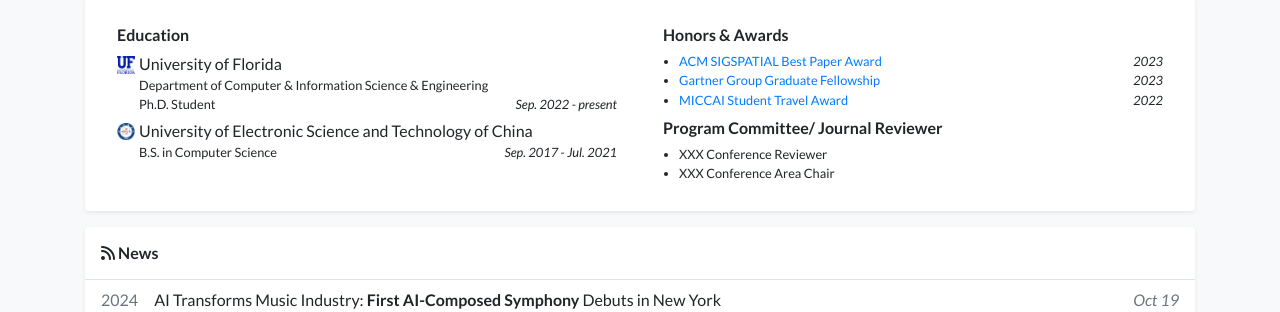
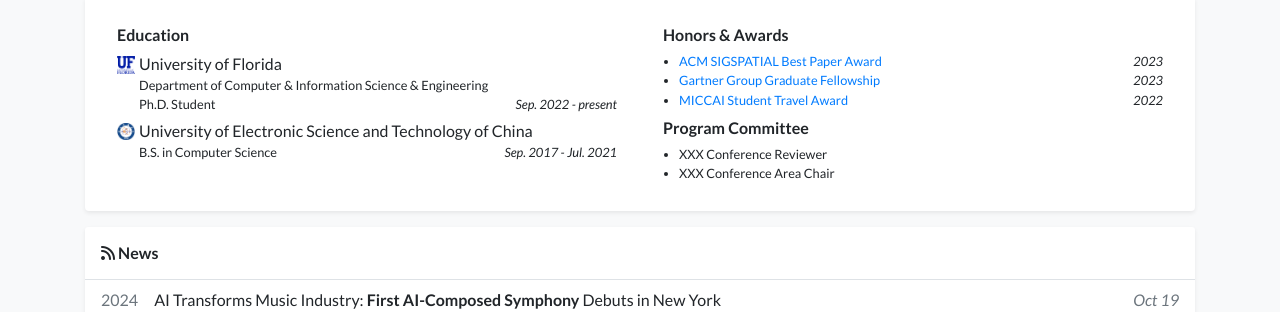
Before and after one commit to xiaotingsong/xiaotingsong.github.io, a Jekyll site: the page built from index.html, in a window 1280 px wide and 900 px high, scrolled down 578 px. Shown: the part 142-454 px from the top of the window. Built offline with Jekyll 4.4.1, drawn with Linux system fonts in a browser that asks for light colours; nearby versions of some CDN libraries; a style sheet for code colours, icons or effects is not loaded.

Commit message:
Update experience_card.html

```diff
--- a/_includes/widgets/experience_card.html
+++ b/_includes/widgets/experience_card.html
@@ -70,7 +70,26 @@
                     {% if site.data.profile.service %}
                     <div class="col-md-6">
                         <div class="mx-2 my-1">
-                            <h6>Program Committee/ Journal Reviewer</h6>
+                            <h6>Program Committee</h6>
+                            <ul class="list small pl-3 mb-1">
+                                {% for item in site.data.profile.service %}
+                                <li>
+                                    <div class="d-flex">
+                                        <div>{{ item.name }}</div>
+                                        <div class="ml-auto mt-auto no-break"><em>{{ item.date }}</em></div>
+                                    </div>
+                                </li>
+                                {% endfor %}
+                            </ul>
+                        </div>
+                    </div>
+                    {% endif %}
+
+
+                    {% if site.data.profile.service_journal %}
+                    <div class="col-md-6">
+                        <div class="mx-2 my-1">
+                            <h6>Journal Reviewer</h6>
                             <ul class="list small pl-3 mb-1">
                                 {% for item in site.data.profile.service %}
                                 <li>
```
